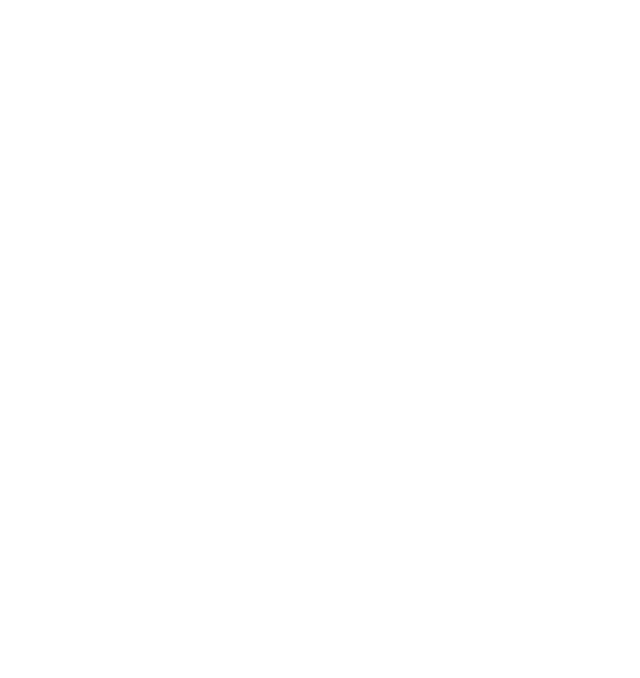
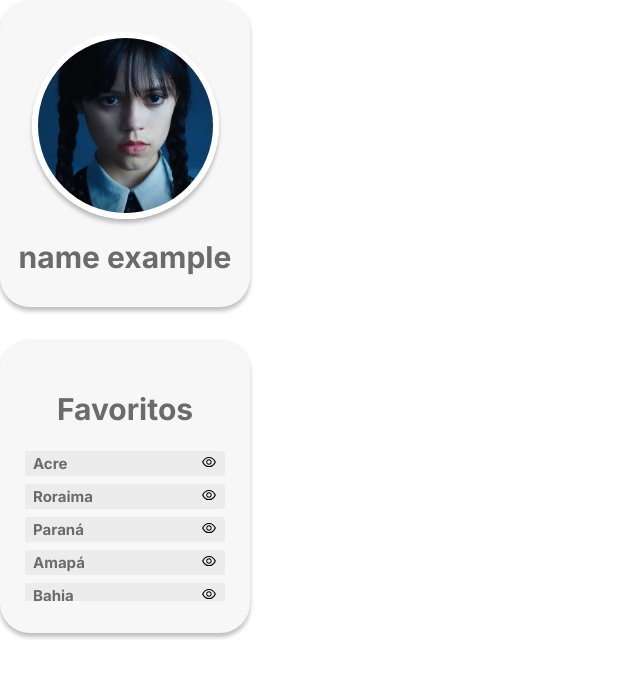
Before and after one commit to joaobuga35/Covid-Analytics, a React (Create React App) app: page / in a window 1280 px wide. Shown: the top 678 px of the page, without its empty margins (0-640 px from the left). Built offline with nearby package versions, Linux system fonts and the light colour scheme; a web font is replaced by a local one.

Commit message:
feature: added userProfile and favoriteList

```diff
--- a/src/App.tsx
+++ b/src/App.tsx
@@ -1,9 +1,11 @@
+import { UserProfile } from "./components/UserProfile";
 import { GlobalStyle } from "./styles/global";
 
 function App() {
   return (
     <>
       <GlobalStyle/>
+      <UserProfile/>
     </>
   );
 }
--- /dev/null
+++ b/src/components/UserProfile/FavoriteCard/index.tsx
@@ -0,0 +1,13 @@
+import { FavoriteCardStyle } from "./styles";
+import {AiOutlineEye} from "react-icons/ai"
+import { favCartTypes } from "./interfaces";
+
+// Faltou a key
+export function FavoriteCard({name}: favCartTypes) {
+  return (
+    <FavoriteCardStyle>
+      <h3>{name}</h3>
+      <button><AiOutlineEye /></button>
+    </FavoriteCardStyle>
+  );
+}
--- /dev/null
+++ b/src/components/UserProfile/FavoriteCard/interfaces.ts
@@ -0,0 +1,3 @@
+export interface favCartTypes {
+    name: string
+}
--- /dev/null
+++ b/src/components/UserProfile/FavoriteCard/styles.ts
@@ -0,0 +1,26 @@
+import styled from "styled-components";
+
+export const FavoriteCardStyle = styled.li`
+  display: flex;
+  justify-content: space-between;
+  align-items: center;
+
+  border-radius: var(--radius-1);
+  padding: 0 0.5rem;
+
+  background-color: #ececec;
+  min-height: 25px;
+  h3 {
+    color: var(--gray-3);
+    font-family: var(--font-family-1);
+    font-weight: 700;
+    font-size: 15px;
+    line-height: 18px;
+  }
+  button {
+    all: unset;
+    display: inline-block;
+    cursor: pointer;
+  }
+
+`;
--- /dev/null
+++ b/src/components/UserProfile/index.tsx
@@ -0,0 +1,24 @@
+import { SectionStyle, UserFavorite, UserStyle } from "./styles";
+import imgExample from "./imgTest.jpg";
+import { FavoriteCard } from "./FavoriteCard";
+
+export function UserProfile() {
+  const favoriteExampleList = ["Acre", "Roraima", "Paraná", "Amapá", "Bahia"];
+
+  return (
+    <SectionStyle>
+      <UserStyle>
+        <div>
+          <img src={imgExample} alt="name example" title="name example" />
+        </div>
+        <h2>name example</h2>
+      </UserStyle>
+      <UserFavorite>
+        <h2>Favoritos</h2>
+        <ul>
+          {favoriteExampleList.map((value) => <FavoriteCard name={value}/>)}
+        </ul>
+      </UserFavorite>
+    </SectionStyle>
+  );
+}
--- /dev/null
+++ b/src/components/UserProfile/styles.ts
@@ -0,0 +1,72 @@
+import styled from "styled-components";
+
+export const SectionStyle = styled.section`
+  display: flex;
+  flex-direction: column;
+  align-items: center;
+  gap: 2rem;
+
+  width: 250px;
+  height: 100vh;
+
+  h2 {
+    font-family: var(--font-family-1);
+    font-size: var(--title-2);
+    color: var(--gray-3);
+    font-weight: 700;
+    line-height: 36px;
+    margin-top: 1ch;
+  }
+
+  & > div {
+    display: flex;
+    align-items: center;
+    flex-direction: column;
+
+    border-radius: var(--radius-3);
+    padding: 32px 0;
+    box-shadow: 0 4px 4px 0 rgba(0, 0, 0, 0.25);
+    width: 100%;
+    background-color: var(--gray-1);
+  }
+`;
+
+export const UserStyle = styled.div`
+  div {
+    width: 175px;
+    height: 175px;
+    border-radius: 50%;
+    border: 6px solid white;
+    overflow: hidden;
+    box-shadow: 0 4px 4px 0 rgba(0, 0, 0, 0.25);
+
+    display: flex;
+    justify-content: center;
+
+    img {
+      object-fit: cover;
+      width: 100%;
+    }
+
+    :hover {
+      transition: 0.3s;
+      border-color: rgba(0, 0, 0, 0.01);
+      img {
+        transition: 0.3s;
+        transform: scale(1.05);
+      }
+    }
+  }
+`;
+
+export const UserFavorite = styled.div`
+    ul {
+        max-height: 150px;
+        width: 80%;
+        margin-top: 3ch;
+        display: flex;
+        flex-direction: column;
+        gap: 1ch;
+        overflow-y: auto;
+    }
+`;
```
Also changed, not shown: src/components/UserProfile/imgTest.jpg (added), src/styles/global.ts (line endings or trailing spaces).
